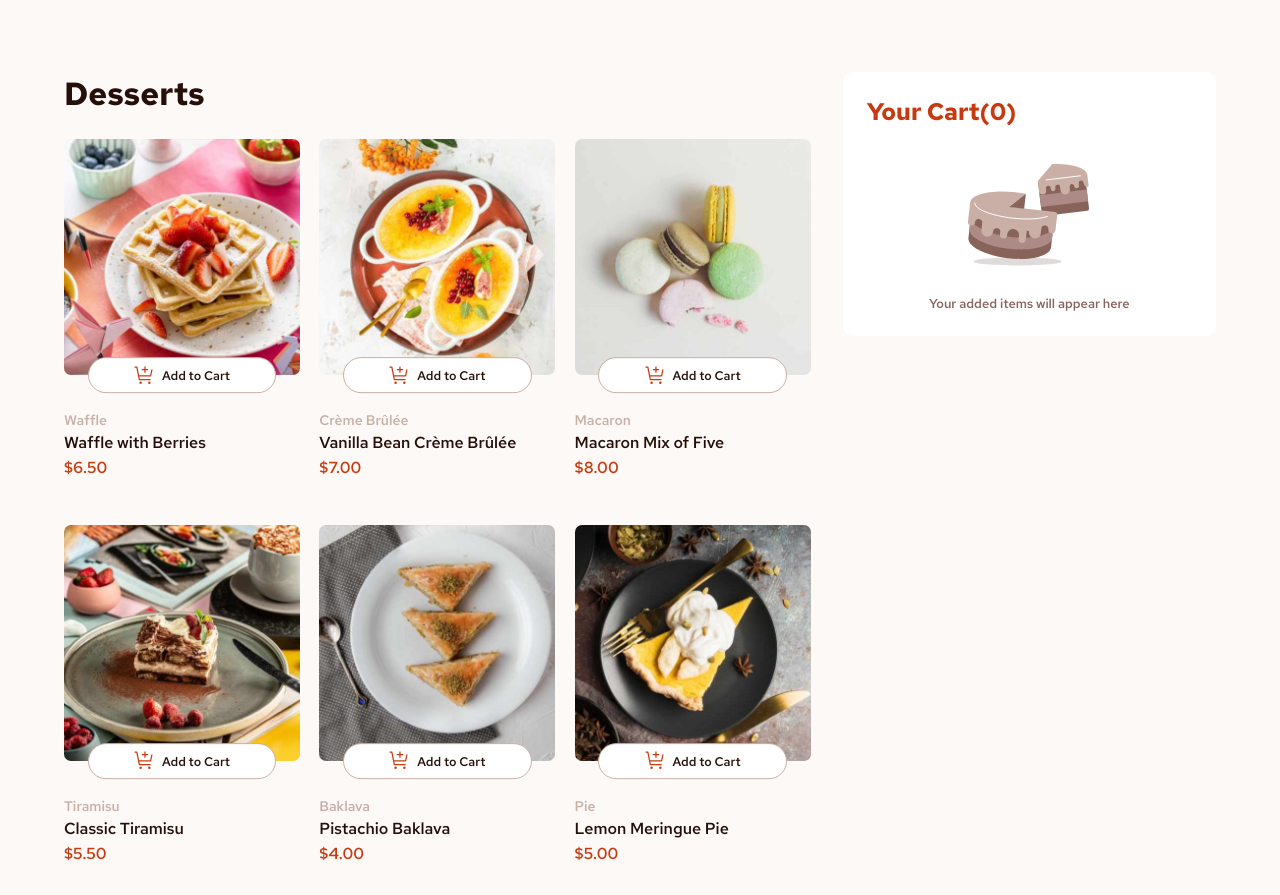
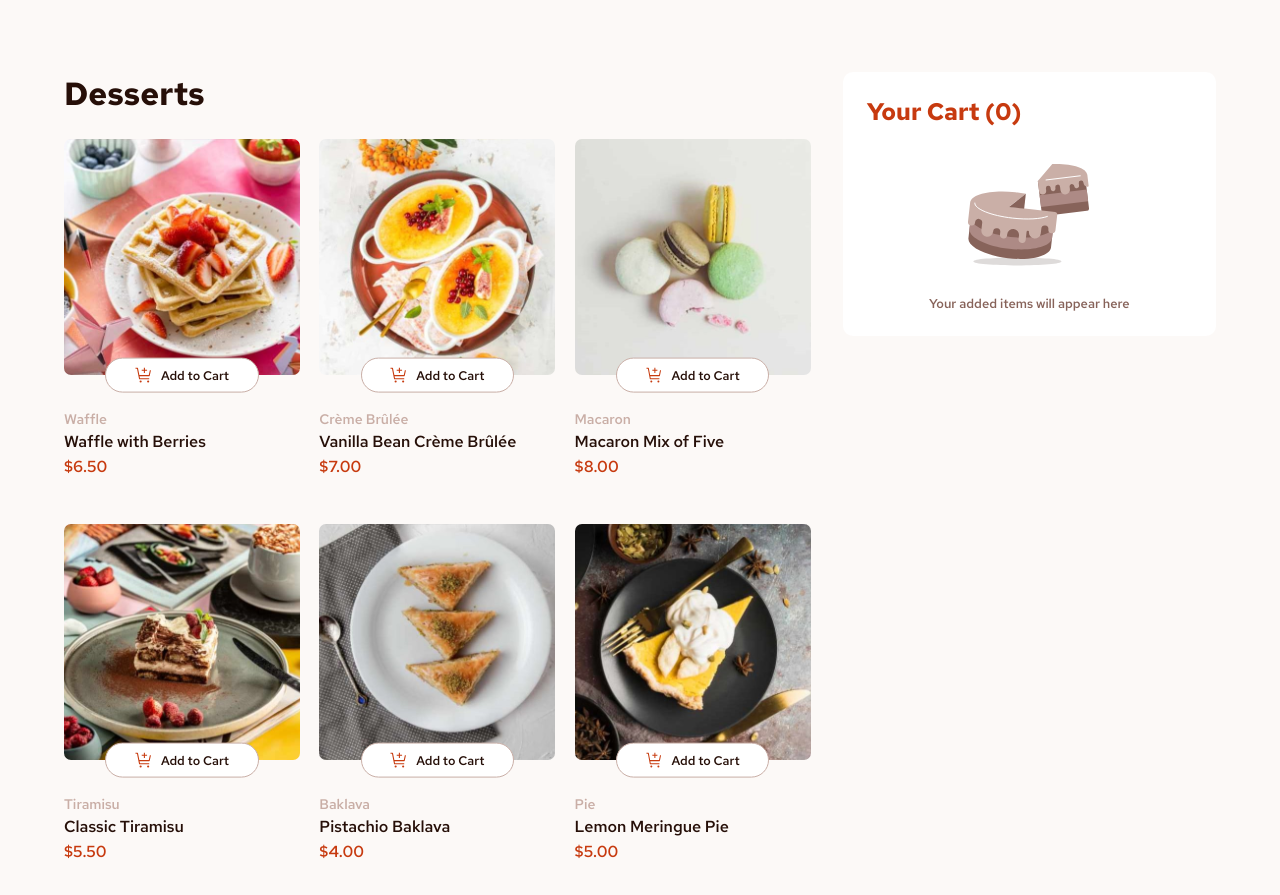
Before and after one commit to lspacka/FEM-product-list-with-cart-main, a plain HTML site: page index.html in a window 1280 px wide. Shown: the top 895 px of the page. Drawn offline with Linux system fonts and the light colour scheme.

Commit message:
all layouts done

```diff
--- a/index.html
+++ b/index.html
@@ -154,7 +154,10 @@
           </div>
         </div>
         <div class="cart">
-          <h2 class="cart-header">Your Cart(0)</h2>
+          <div class="cart-header">
+            <h2>Your Cart</h2>
+            <h2 class="cart-items">&nbsp;(0)</h2>
+          </div>
           <div class="empty-cart-img">
             <img src="assets/images/illustration-empty-cart.svg" alt="image of cartoon cake">
           </div>
--- a/style.css
+++ b/style.css
@@ -125,6 +125,12 @@ h3, .dessert-info p {       /* refactor? */
   transform: translateY(-50%);
 }
 
+.add-button:hover {
+  cursor: pointer;
+  border-color: var(--red);
+  color: var(--red);
+}
+
 /* .add-button h3 {
   align-self: center;
 } */
@@ -138,11 +144,11 @@ h3, .dessert-info p {       /* refactor? */
   font-size: 0.87rem;
 }
 
-.price, .cart-header {
+.price, .cart-header, .cart-items {
   color: var(--red);
 }
 
-.cart p {
+.cart-msg {
   font-weight: 600;
   color: var(--rose500);
 }
@@ -155,6 +161,10 @@ h3, .dessert-info p {       /* refactor? */
   padding: 1.5em;
   border-radius: 10px;
   height: fit-content;
+}
+
+.cart-header {
+  display: flex;
 }
 
 .empty-cart-img {
@@ -181,7 +191,7 @@ h3, .dessert-info p {       /* refactor? */
     gap: 1.2em;
   }
   .dessert-img {
-    aspect-ratio: 1/1;
+    aspect-ratio: 1;
   }
   .waffle-img {
     background-image: url(assets/images/image-waffle-tablet.jpg);
@@ -220,17 +230,18 @@ h3, .dessert-info p {       /* refactor? */
   }
 
   .add-button {
-    display: flex;
-    place-content: center;
-    gap: 7px;
+    gap: 0;
     padding: 0.6em 0 0.4em;  /* clamp? */
     /* border: 1.5px solid var(--rose300); */
-    width: 80%;  /* clamp? */
+    width: 85%;  /* clamp? */
     /* border-radius: 50px; */
     /* margin: 0 auto; */
-    font-size: 0.67rem;  /* clamp? 0.72rem*/
+    font-size: 0.6rem;  /* clamp? 0.72rem*/
     /* background-color: white; */
     /* transform: translateY(-50%); */
+  }
+  .add-button img {
+    inline-size: 85%;
   }
   h3 {
     padding-top: 0.2em;
@@ -273,4 +284,14 @@ h3, .dessert-info p {       /* refactor? */
   .panna-img {
     background-image: url(assets/images/image-panna-cotta-desktop.jpg);
   }
+
+  .add-button {
+    gap: 5px;
+    padding: 0.7em 0 0.5em;
+    width: 65%;
+    font-size: 0.67rem;
+  }
+  h3 {
+    padding: 0;
+  }
 }
```
